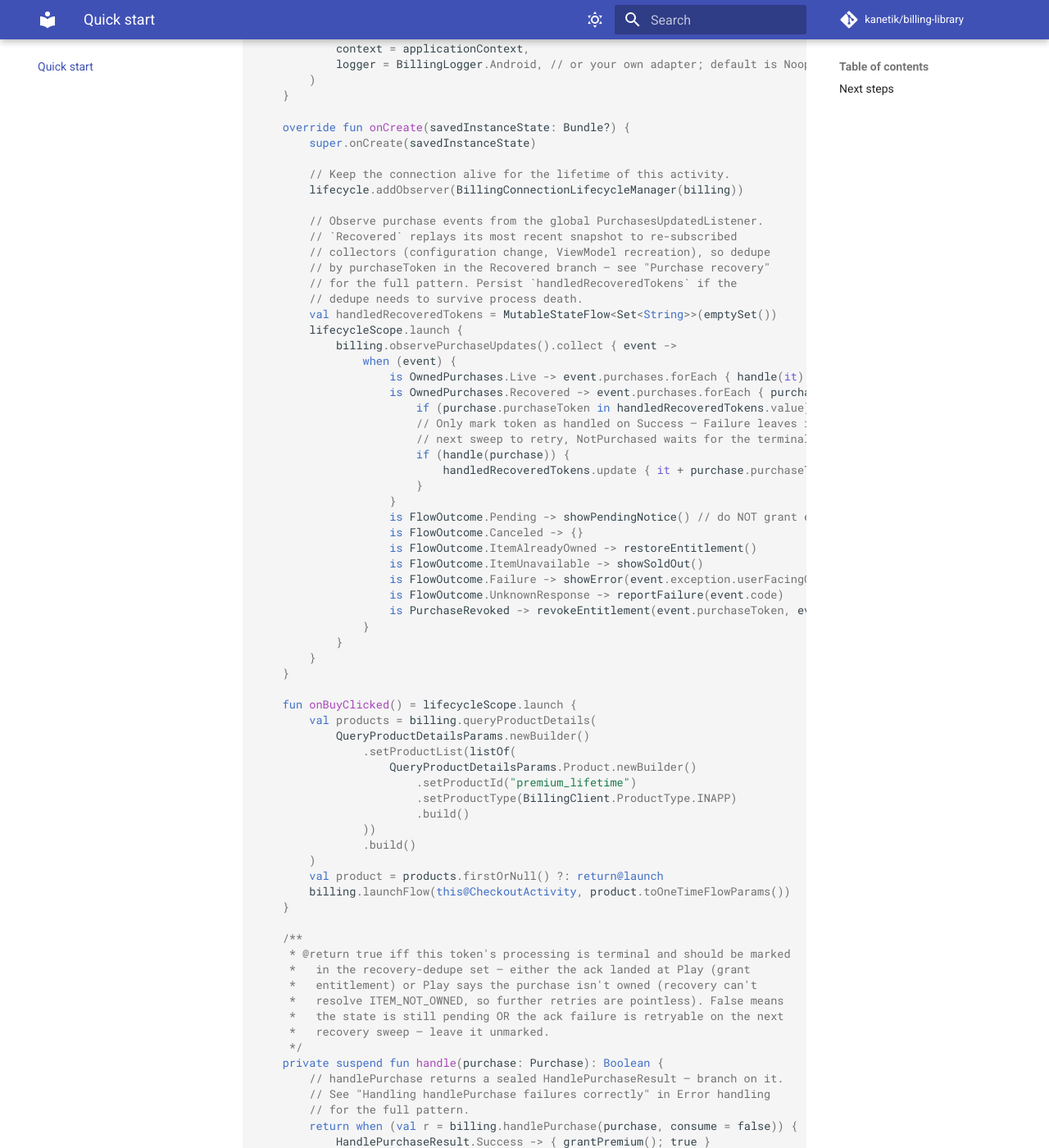
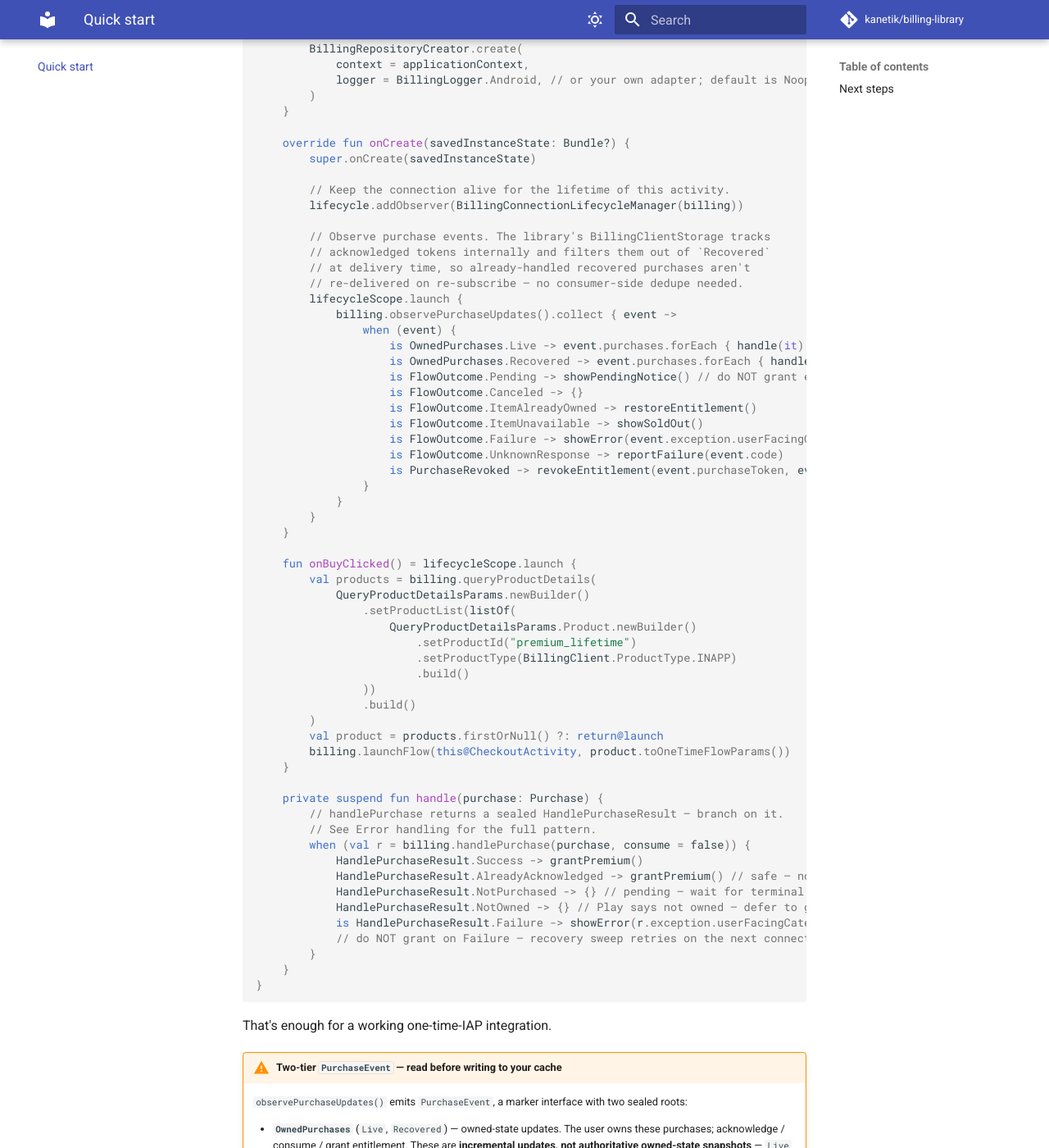
Before and after one commit to kanetik/billing-library, an MkDocs documentation site: the page built from docs/quick-start.md, in a window 1280 px wide and 1400 px high, scrolled down 566 px. Shown: the whole window at 82% size. Built offline with MkDocs 1.6.1 and Material for MkDocs 9.7.7, drawn with Linux system fonts in a browser that asks for light colours; comment, search, counter and statistics services are not loaded; some of the changed text lies outside the part shown.

Commit message:
docs: fix Quick Start sample — add PurchaseRevoked import, drop dead dedupe
Copilot review on PR #23 caught two bugs in the Quick Start (both in
README.md and docs/quick-start.md):

1. Missing `PurchaseRevoked` import. The when-branch uses
   `is PurchaseRevoked -> ...` but the imports list didn't include
   `com.kanetik.billing.PurchaseRevoked`, so the snippet doesn't compile
   as-pasted. Imported now.

2. Consumer-side `handledRecoveredTokens` set is unnecessary. The
   library's BillingClientStorage tracks acknowledged tokens internally
   (`acknowledgedTokens: MutableStateFlow<Set<String>>`) and filters
   them out of the Recovered channel at delivery time — so re-subscribed
   collectors don't re-receive already-handled recovered purchases.

   The Quick Start was showing a pre-fix pattern that contradicted what
   the Purchase recovery guide and PurchaseEvent KDoc both say. Removed
   the local Set, the if/return@forEach guard, and the `handle()`
   Boolean return that existed solely to drive the dedupe set. The
   simplified handler matches the pattern in the Purchase recovery
   guide.

Net effect: the Quick Start is shorter, compiles as-written, and no
longer instructs consumers to maintain bookkeeping the library already
does internally.

Co-Authored-By: Claude Opus 4.7 (1M context) <noreply@anthropic.com>

```diff
--- a/docs/quick-start.md
+++ b/docs/quick-start.md
@@ -29,25 +30,15 @@ class CheckoutActivity : ComponentActivity() {
         // Keep the connection alive for the lifetime of this activity.
         lifecycle.addObserver(BillingConnectionLifecycleManager(billing))
 
-        // Observe purchase events from the global PurchasesUpdatedListener.
-        // `Recovered` replays its most recent snapshot to re-subscribed
-        // collectors (configuration change, ViewModel recreation), so dedupe
-        // by purchaseToken in the Recovered branch — see "Purchase recovery"
-        // for the full pattern. Persist `handledRecoveredTokens` if the
-        // dedupe needs to survive process death.
-        val handledRecoveredTokens = MutableStateFlow<Set<String>>(emptySet())
+        // Observe purchase events. The library's BillingClientStorage tracks
+        // acknowledged tokens internally and filters them out of `Recovered`
+        // at delivery time, so already-handled recovered purchases aren't
+        // re-delivered on re-subscribe — no consumer-side dedupe needed.
         lifecycleScope.launch {
             billing.observePurchaseUpdates().collect { event ->
                 when (event) {
                     is OwnedPurchases.Live -> event.purchases.forEach { handle(it) }
-                    is OwnedPurchases.Recovered -> event.purchases.forEach { purchase ->
-                        if (purchase.purchaseToken in handledRecoveredTokens.value) return@forEach
-                        // Only mark token as handled on Success — Failure leaves it for the
-                        // next sweep to retry, NotPurchased waits for the terminal state.
-                        if (handle(purchase)) {
-                            handledRecoveredTokens.update { it + purchase.purchaseToken }
-                        }
-                    }
+                    is OwnedPurchases.Recovered -> event.purchases.forEach { handle(it) }
                     is FlowOutcome.Pending -> showPendingNotice() // do NOT grant entitlement yet
                     is FlowOutcome.Canceled -> {}
                     is FlowOutcome.ItemAlreadyOwned -> restoreEntitlement()
@@ -75,27 +66,16 @@ class CheckoutActivity : ComponentActivity() {
         billing.launchFlow(this@CheckoutActivity, product.toOneTimeFlowParams())
     }
 
-    /**
-     * @return true iff this token's processing is terminal and should be marked
-     *   in the recovery-dedupe set — either the ack landed at Play (grant
-     *   entitlement) or Play says the purchase isn't owned (recovery can't
-     *   resolve ITEM_NOT_OWNED, so further retries are pointless). False means
-     *   the state is still pending OR the ack failure is retryable on the next
-     *   recovery sweep — leave it unmarked.
-     */
-    private suspend fun handle(purchase: Purchase): Boolean {
+    private suspend fun handle(purchase: Purchase) {
         // handlePurchase returns a sealed HandlePurchaseResult — branch on it.
-        // See "Handling handlePurchase failures correctly" in Error handling
-        // for the full pattern.
-        return when (val r = billing.handlePurchase(purchase, consume = false)) {
-            HandlePurchaseResult.Success -> { grantPremium(); true }
-            HandlePurchaseResult.AlreadyAcknowledged -> { grantPremium(); true } // safe — no PBL call needed
-            HandlePurchaseResult.NotPurchased -> false // pending — wait for terminal state
-            HandlePurchaseResult.NotOwned -> true // terminal — recovery can't resolve ITEM_NOT_OWNED; dedupe to avoid infinite re-handle on every replay
-            is HandlePurchaseResult.Failure -> {
-                showError(r.exception.userFacingCategory)
-                false // recovery sweep retries on next clean connect; don't mark as handled
-            }
+        // See Error handling for the full pattern.
+        when (val r = billing.handlePurchase(purchase, consume = false)) {
+            HandlePurchaseResult.Success -> grantPremium()
+            HandlePurchaseResult.AlreadyAcknowledged -> grantPremium() // safe — no PBL call needed
+            HandlePurchaseResult.NotPurchased -> {} // pending — wait for terminal state
+            HandlePurchaseResult.NotOwned -> {} // Play says not owned — defer to grace/revoke logic
+            is HandlePurchaseResult.Failure -> showError(r.exception.userFacingCategory)
+            // do NOT grant on Failure — recovery sweep retries on the next connection
         }
     }
 }
```
Also changed, not shown: other parts of docs/quick-start.md (+1 -0 lines), README.md (+14 -33 lines).
